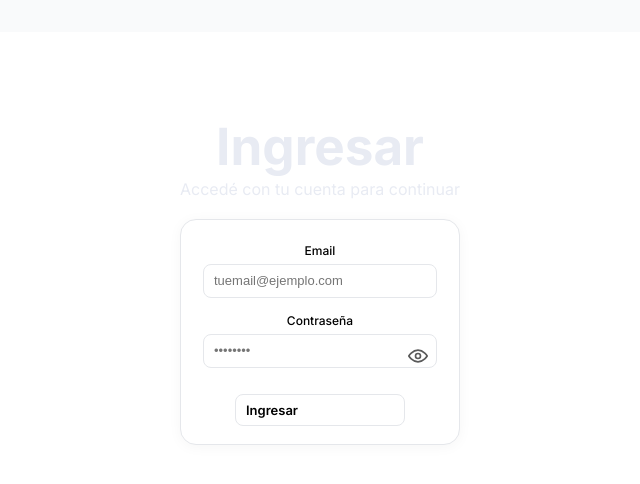
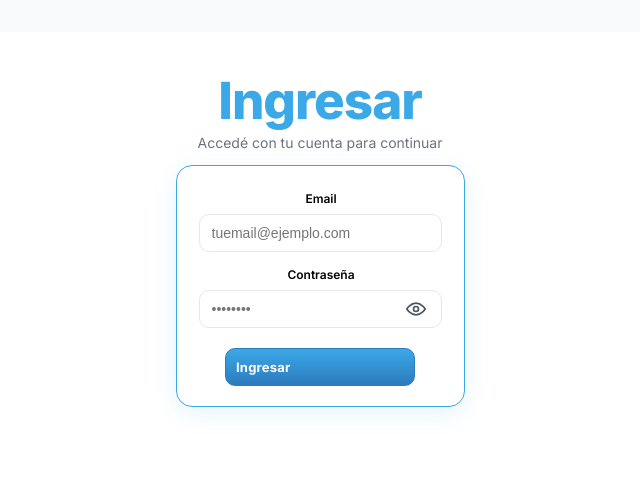
Before and after one commit to Desarrollo-Front/desarrollo_aplicaciones_front, a React (Vite) app: page /login in a window 1280 px wide. Shown: the top 484 px of the page, without its empty margins (320-960 px from the left). Built offline with nearby package versions, Linux system fonts and the light colour scheme.

Commit message:
login css

```diff
--- a/src/views/Login.css
+++ b/src/views/Login.css
@@ -1,86 +1,141 @@
-/* Mantiene tu estética: usa pl-* y variables existentes. Sólo layout/afinado visual. */
-
 .login-wrap {
-  /* deja aire arriba y centra el bloque */
-  padding-top: 20px;
+  max-width: 520px;
+  margin: 40px auto;
+  padding: 0 20px 28px;
 }
 
 .login-head {
   text-align: center;
-  margin-bottom: 8px;
-}
-.login-title {
-  margin-bottom: 2px;
-}
-.login-sub {
-  margin-top: 0;
+  margin-bottom: 12px;
 }
 
-/* Card más equilibrado, sin verse angosto ni gigante */
-.login-card {
-  max-width: 560px;
-  margin: 18px auto 0;
-  padding: 22px 22px 18px;
-  border-radius: 16px;
-  border: 1px solid var(--line);
-  background: #fff;
-  box-shadow: 0 2px 14px rgba(0, 0, 0, 0.04);
+.login-title {
+  font-weight: 800;
+  letter-spacing: -0.02em;
+  color: var(--brand-blue);
+  margin: 0 0 4px 0;
 }
 
-/* Form grid consistente */
+.login-sub {
+  margin: 0;
+  color: var(--muted);
+  font-size: 14px;
+}
+
+.login-card {
+  background: var(--panel);
+  border: 1px solid var(--brand-blue);
+  border-radius: var(--radius);
+  padding: 24px 22px 20px;
+  box-shadow: 0 6px 24px rgba(59,168,231,0.12);
+}
+
 .login-form {
   display: grid;
   gap: 14px;
 }
 
-/* Input con icono de ojo dentro (no desplaza nada) */
+.login-card .pl-field label {
+  display: block;
+  font-size: 12px;
+  font-weight: 600;
+  color: var(--text);
+  margin: 0 0 6px 2px;
+}
+
+.login-card .pl-input {
+  width: 100%;
+  height: 38px;
+  border-radius: 10px;
+  border: 1px solid var(--line);
+  padding: 0 12px;
+  font-size: 14px;
+  background: #fff;
+  transition: border-color .15s ease, box-shadow .15s ease, background-color .15s ease;
+}
+
+.login-card .pl-input:focus {
+  outline: none;
+  border-color: var(--brand-blue);
+  box-shadow: 0 0 0 3px rgba(59,168,231,0.18);
+}
+
 .pass-wrapper {
   position: relative;
   display: flex;
   align-items: center;
 }
+
 .pass-wrapper .pl-input {
-  width: 100%;
-  padding-right: 44px; /* espacio para el icono */
+   width: 100%;
+  padding-right: 48px; /* espacio para el ojo */
+  position: relative;
+  z-index: 1;
 }
 
-/* Botón ojito */
 .pass-toggle {
   position: absolute;
   right: 10px;
-  height: 28px;
-  width: 28px;
-  display: grid;
-  place-items: center;
-  background: transparent;
+  top: 50%;
+  transform: translateY(-50%);
+  background: none;
   border: none;
+  padding: 0;
   cursor: pointer;
-  color: #5a5a5a;
-  border-radius: 8px;
+  color: #4b5563;
+  display: flex;
+  align-items: center;
+  justify-content: center;
+  z-index: 2;
 }
+
 .pass-toggle:hover {
-  color: #000;
-  background: #f2f2f2;
+  color: var(--brand-blue-dark);
 }
+
+
+.pass-toggle:active {
+  transform: scale(0.96);
+}
+
 .pass-toggle:focus-visible {
-  outline: 2px solid #9ab6ff;
+  outline: 2px solid rgba(59,168,231,0.5);
   outline-offset: 2px;
 }
 
-/* Acciones */
 .login-actions {
   display: flex;
-  justify-content: center; /* centra el botón */
-  margin-top: 12px;
-}
-.login-submit {
-  min-width: 170px;
-  font-weight: 600;
+  justify-content: center;
+  margin-top: 6px;
 }
 
-/* Alert de error consistente con tu lenguaje */
+.login-card .pl-btn.pl-btn--ver.login-submit {
+  min-width: 190px;
+  height: 38px;
+  border-radius: 10px;
+  border: 1px solid var(--brand-blue-dark);
+  background: linear-gradient(180deg, var(--brand-blue), var(--brand-blue-dark));
+  color: #fff;
+  font-weight: 700;
+  letter-spacing: 0.2px;
+  transition: transform .12s ease, box-shadow .15s ease, filter .15s ease;
+}
+
+.login-card .pl-btn.pl-btn--ver.login-submit:hover {
+  transform: translateY(-1px);
+  box-shadow: 0 8px 18px rgba(59,168,231,0.28);
+  filter: brightness(1.03);
+}
+
+.login-card .pl-btn.pl-btn--ver.login-submit:disabled {
+  filter: grayscale(0.2) brightness(0.92);
+  cursor: not-allowed;
+  box-shadow: none;
+  transform: none;
+}
+
 .login-alert {
-  margin: 6px 0 12px;
+  margin: 4px 0 12px;
   border: 1px solid #f5c6cb;
   background: #f8d7da;
   color: #721c24;
@@ -89,10 +144,68 @@
   font-size: 14px;
 }
 
-/* Responsive */
-@media (max-width: 640px) {
+@media (max-width: 560px) {
+  .login-wrap {
+    margin: 28px auto;
+    padding: 0 14px 20px;
+  }
   .login-card {
-    max-width: 100%;
-    padding: 18px;
+    padding: 20px 16px 16px;
+    border-radius: 14px;
+  }
+  .login-card .pl-input {
+    height: 36px;
+    font-size: 13.5px;
+  }
+  .login-card .pl-btn.pl-btn--ver.login-submit {
+    height: 36px;
+    min-width: 170px;
   }
 }
+.pass-wrapper .pl-input {
+  padding-right: 48px;
+}
+
+.pass-toggle {
+  position: absolute;
+  right: 12px;
+  top: 50%;
+  transform: translateY(-50%);
+  background: none;
+  border: none;
+  padding: 0;
+  width: 28px;
+  height: 28px;
+  display: flex;
+  align-items: center;
+  justify-content: center;
+  color: #4b5563;
+  cursor: pointer;
+  -webkit-appearance: none;
+  appearance: none;
+  -webkit-tap-highlight-color: transparent;
+}
+
+.pass-toggle svg {
+  display: block;
+  pointer-events: none;
+}
+
+.pass-toggle:focus {
+  outline: none;
+  box-shadow: none;
+}
+
+.pass-toggle::-moz-focus-inner {
+  border: 0;
+}
+
+.pass-toggle:focus-visible {
+  outline: none;
+  box-shadow: 0 0 0 2px rgba(59,168,231,0.35);
+  border-radius: 999px;
+}
+
+.pass-toggle:hover {
+  color: var(--brand-blue-dark);
+}
```
